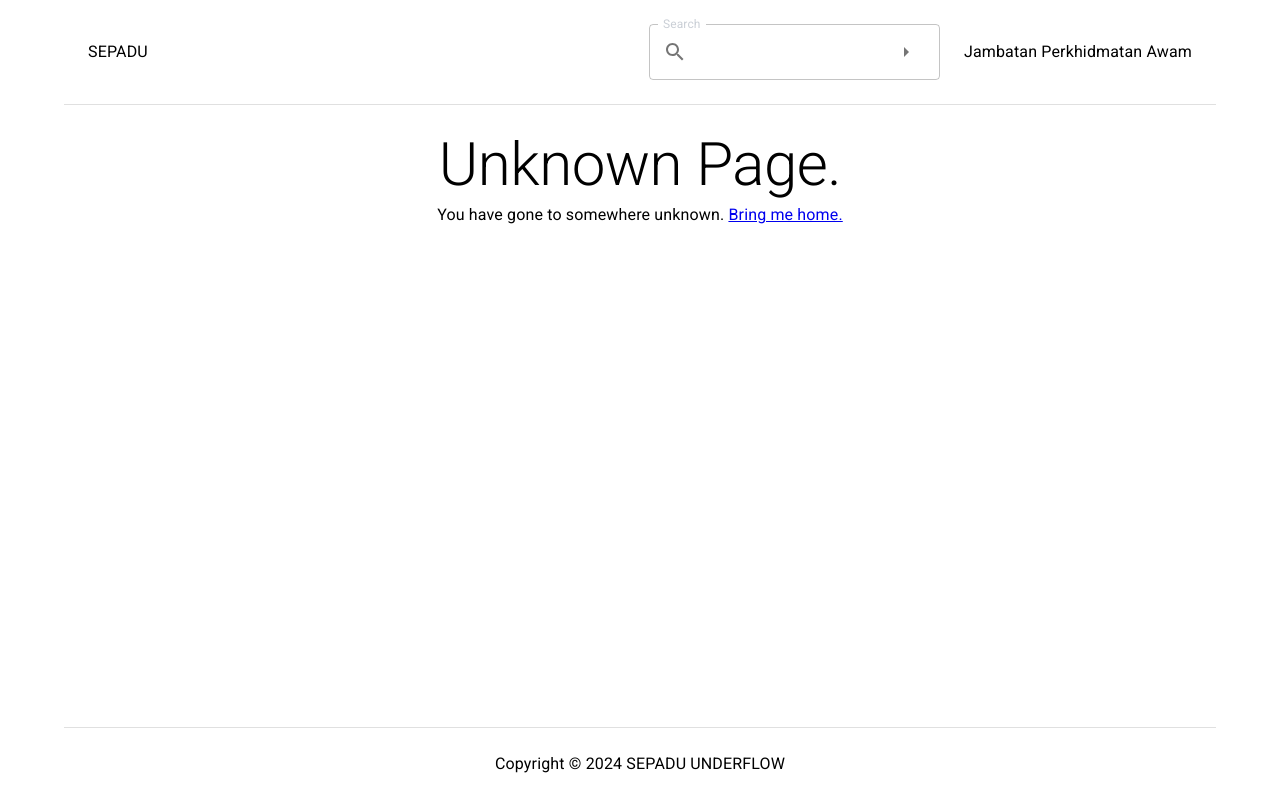
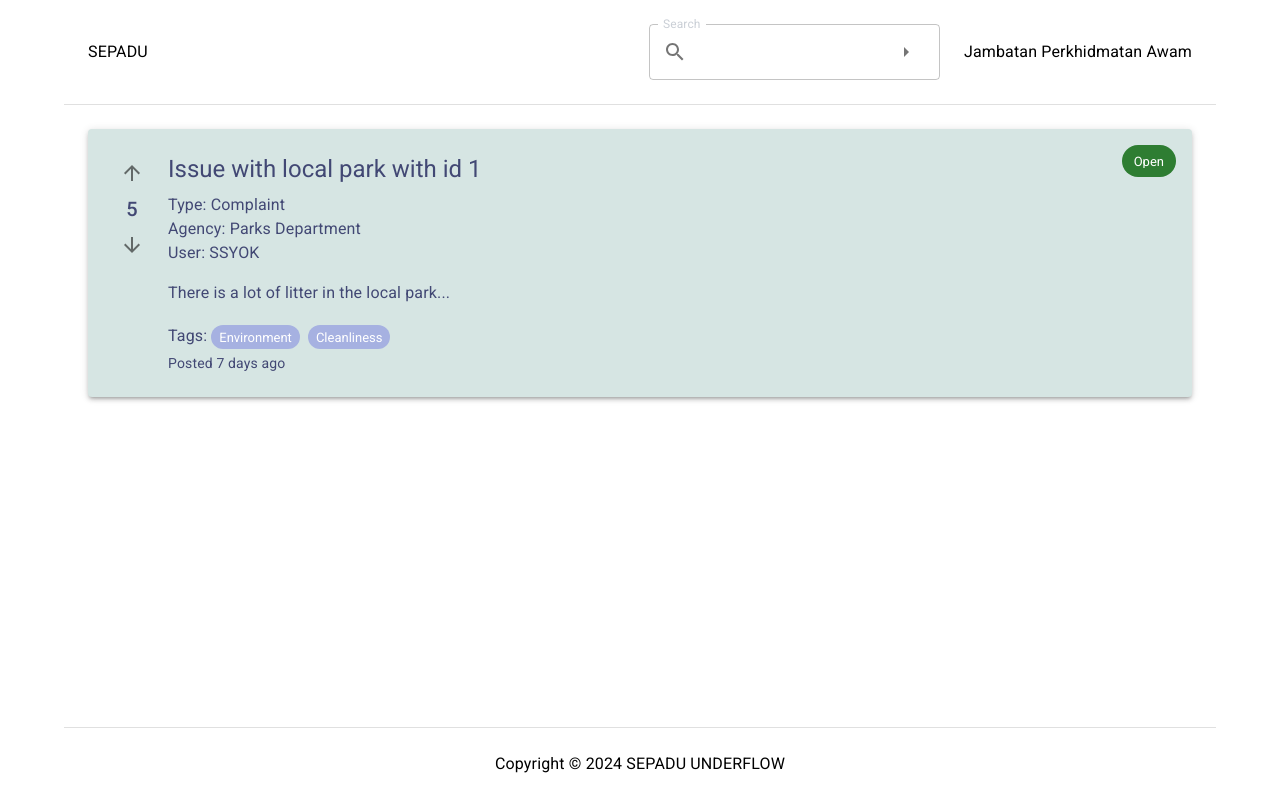
Before and after one commit to RechieKho/sepadu-underflow, a React (Vite) app: page /submission/1 in a window 1280 px wide. Built offline with nearby package versions, Linux system fonts and the light colour scheme.

Commit message:
Add `ViewSubmission`.

```diff
--- a/src/App.tsx
+++ b/src/App.tsx
@@ -6,6 +6,7 @@ import { Container, Divider, Stack, Typography } from "@mui/material";
 import SubmissionTable from "./stories/SubmissionTable";
 import { Route, Routes } from "react-router-dom";
 import UnknownPage from "./UnknownPage";
+import ViewSubmission from "./ViewSubmission";
 
 const sampleEntries = [
   {
@@ -76,6 +77,10 @@ function App() {
                   </>
                 }
               ></Route>
+              <Route
+                path="/submission/:id"
+                element={<ViewSubmission></ViewSubmission>}
+              ></Route>
               <Route path="*" element={<UnknownPage></UnknownPage>}></Route>
             </Routes>
           </Container>
--- /dev/null
+++ b/src/ViewSubmission.tsx
@@ -0,0 +1,39 @@
+import { useParams } from "react-router-dom";
+import SubmissionDetails from "./stories/SubmissionDetails";
+import { Submission } from "./models/submission";
+import { User } from "./models/user";
+
+export default function ViewSubmission() {
+  const params = useParams();
+
+  const sampleUser = new User(
+    "123456",
+    "SSYOK",
+    "1234567890",
+    "ssyok@example.com",
+    "community",
+    "https://example.com/avatar1.jpg"
+  );
+
+  const sampleSubmission = new Submission(
+    `${params.id}`, // This is how you get id: `params.id`. It obtains from the url automatically.
+    "Complaint",
+    `Issue with local park with id ${params.id}`,
+    "There is a lot of litter in the local park...",
+    "2024-09-20T10:30:00Z",
+    "Parks Department",
+    ["Environment", "Cleanliness"],
+    "Open",
+    sampleUser,
+    5
+  );
+
+  return (
+    <SubmissionDetails
+      submission={sampleSubmission}
+      onVote={(id, direction) => {
+        console.log(`${id} with direction ${direction}.`);
+      }}
+    ></SubmissionDetails>
+  );
+}
```
